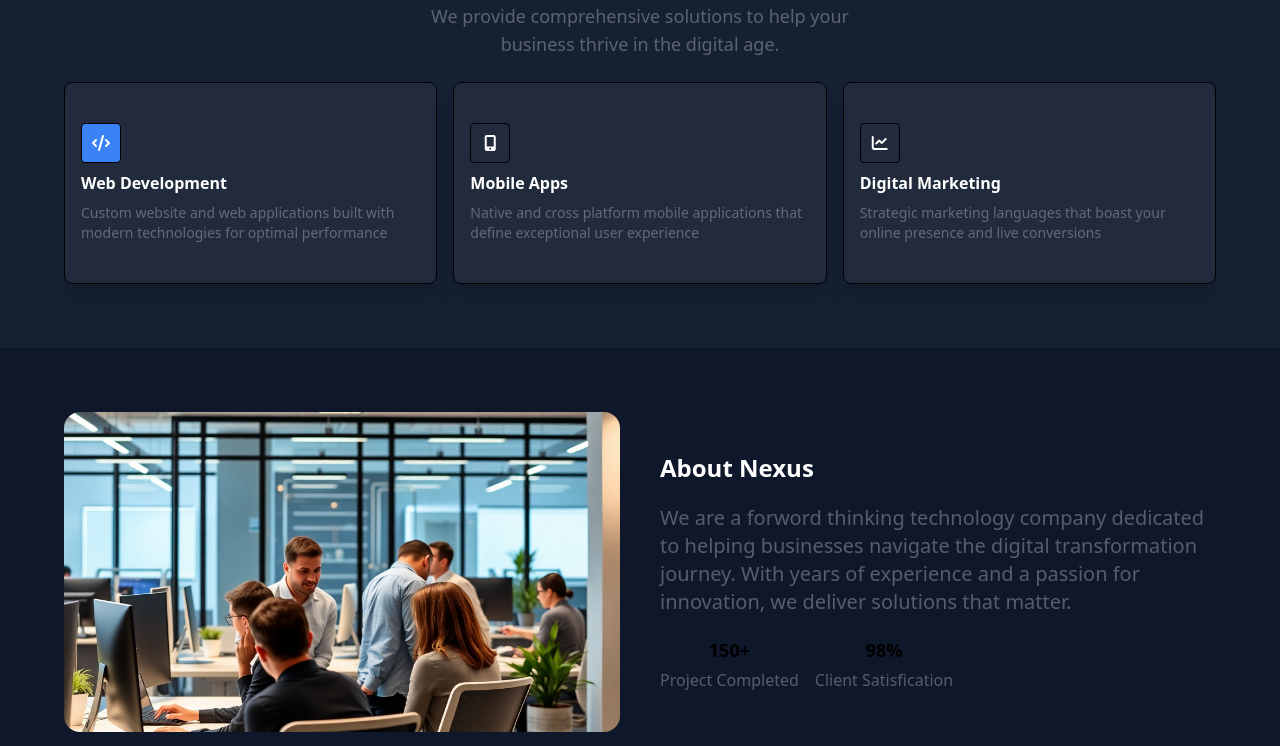
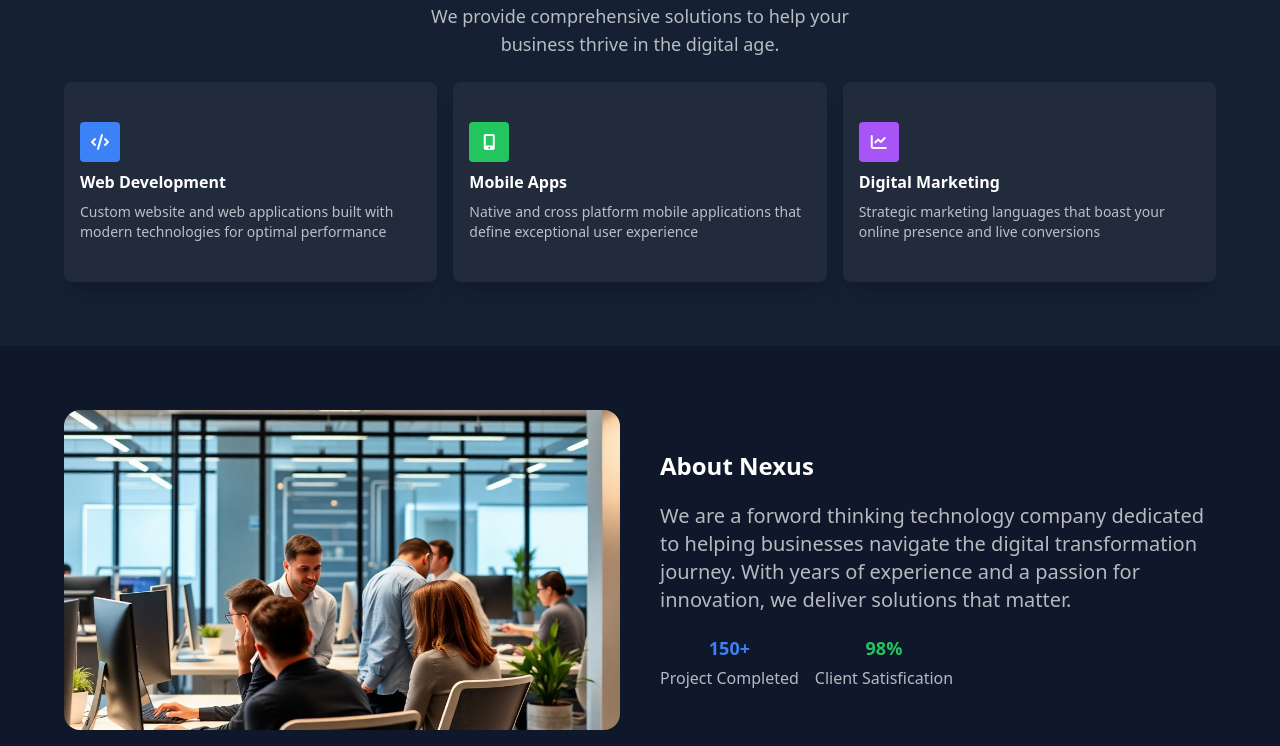
Before and after one commit to johneneh/tailwind-assignment, a website: page index.html in a window 1280 px wide. Shown: the part 734-1480 px from the top of the page. Drawn offline with Linux system fonts and the light colour scheme.

Commit message:
add comments and blend color to match design

```diff
--- a/index.html
+++ b/index.html
@@ -5,11 +5,15 @@
     <meta name="viewport" content="width=device-width, initial-scale=1.0">
     <title>Nexus</title>
     <link rel="stylesheet" href="./css/output.css">
+
     <!--font awesome cdn-->
     <link rel="stylesheet" href="https://cdnjs.cloudflare.com/ajax/libs/font-awesome/7.0.1/css/all.min.css">
 </head>
 
-<body class="bg-black">
+<body >
+
+     <!-------NAVIGATIONS------>
+
    <header class="h-16 max-w-full border-b border-white/30 sticky z-50 top-0 px-4 bg-dark-blue">
         <nav class="flex h-full w-full justify-between items-center lg:p-8">
            <div class="flex items-center">
@@ -21,30 +25,25 @@
 
 
 
-            <!-- Mobile -->
+            <!------- MOBILE NAV RESPONSE ------>
+
            <div class="md:hidden lg:hidden">
                 <button>
+
                     <i class="fa-solid fa-bars text-white"></i>
-
-                    <ul class="hidden">
-                        <li><a href="#">Home</a></li>
-                        <li><a href="#">Services</a></li>
-                        <li><a href="#">About</a></li>
-                        <li><a href="#">Contact</a></li>
-                        <li><a href="#">Get Started</a></li>
-                    </ul>
 
                 </button>
 
            </div>
 
-            <!-- Desktop/Tablet -->
+            <!----- DESKTOP AND TABLETS NAV RESPONSE----->
+
             <div class="hidden md:flex lg:flex  gap-8 items-center">
-                <ul class="flex gap-4 items-center text-white/30">
-                    <li class="hover:bg-light-blue hover:underline"><a href="#home">Home</a></li>
-                    <li class="hover:bg-light-blue hover:underline"><a href="#services">Services</a></li>
-                    <li class="hover:bg-light-blue hover:underline"><a href="#about">About</a></li>
-                    <li class="hover:bg-light-blue hover:underline"><a href="#contact">Contact</a></li>
+                <ul class="flex gap-4 items-center text-white/70">
+                    <li class="hover:bg-black hover:text-white "><a href="#home">Home</a></li>
+                    <li class="hover:bg-black hover:text-white "><a href="#services">Services</a></li>
+                    <li class="hover:bg-black hover:text-white "><a href="#about">About</a></li>
+                    <li class="hover:bg-black hover:text-white "><a href="#contact">Contact</a></li>
 
 
                 </ul>
@@ -58,14 +57,15 @@
     </header>
 
 
-    <!-- Hero -->
+    <!----------------------------------------------- HERO SECTION ------------------------------------------------------->
+
     <section class="bg-dark-blue py-20 " id="home">
         <div class="h-full w-9/10 max-w-7xl mx-auto flex flex-col lg:flex-row justify-center  gap-10">
 
            <div class="flex flex-col gap-7  md:h-full md:gap-10 items-center justify-center h-1/2 lg:w-1/2">
                 <h1 class="text-white font-bold text-2xl md:text-6xl lg:text-6xl w-9/10 "> Build Your <span class="text-light-blue">Digital</span> Future</h1>
 
-                <p class=" text-white/50 w-9/10 text-xl md:text-3xl">Transform your business with cutting-edge solutions that drive growth and innovation in the digital landscape.
+                <p class=" text-white/70 w-9/10 text-xl md:text-3xl">Transform your business with cutting-edge solutions that drive growth and innovation in the digital landscape.
 
                 </p>
 
@@ -76,6 +76,7 @@
                 </div>
            </div>
 
+            <!------IMAGE CONTAINER FOR HERO SECTION-------->
 
             <div class="h-1/2 flex justify-center lg:w-1/2 lg:items-center lg:h-full">
                 <img src="./images/hero-image.png" alt="image for hero section"
@@ -85,49 +86,52 @@
     </section>
 
 
-    <!-- Services -->
+    <!---------------------------------------------------------SERVICES SECTION----------------------------------------------------->
+
     <section class="py-16 bg-blue-shade w-full" id="services">
        <div class="w-9/10 max-w-7xl mx-auto flex flex-col gap-6">
             <div class="flex flex-col gap-2 items-center">
                 <h2 class="text-white font-bold text-2xl lg:text-4xl">Our Services</h2>
 
-                <p class="text-white/30 text-center w-9/10 max-w-120 lg:text-lg">
+                <p class="text-white/70 text-center w-9/10 max-w-120 lg:text-lg">
                     We provide comprehensive solutions to help your business thrive in the digital age.
                  </p>
             </div>
 
             <div class="grid grid-cols-1 md:grid-cols-3    lg:grid-cols-3 gap-4">
 
-                <!-- First Card -->
-                <div class="border rounded-lg flex flex-col gap-2 py-10 px-4 shadow-xl bg-white/5">
+                <!------CARD 1-------->
 
-                    <span class="self-start border w-10 h-10 flex justify-center items-center bg-light-blue rounded">
+                <div class="border-0 rounded-lg flex flex-col gap-2 py-10 px-4 shadow-xl  bg-white/5">
+
+                    <span class="self-start border-0 w-10 h-10 flex justify-center items-center bg-light-blue rounded">
                      <i class="fa-solid fa-code text-white"></i>
                     </span>
                     <h3 class="font-bold text-white">Web Development</h3>
-                    <p class="text-sm text-white/30">
+                    <p class="text-sm text-white/70">
                         Custom website and web applications built with modern technologies for optimal performance
                     </p>
                 </div>
 
-                <!-- second card -->
-                <div class="border rounded-lg flex flex-col gap-2 py-10 px-4 shadow-xl bg-white/5">
-                    <span class="self-start border w-10 h-10 flex justify-center items-center bg-green rounded">
+                <!-------CARD 2---------->
+
+                <div class="border-0 rounded-lg flex flex-col gap-2 py-10 px-4 shadow-xl bg-white/5">
+                    <span class="self-start border-0 w-10 h-10 flex justify-center items-center bg-green-accent rounded">
                      <i class="fa-solid fa-mobile-screen-button text-white"></i>
                     </span>
                     <h3 class="font-bold text-white">Mobile Apps</h3>
-                    <p class="text-sm text-white/30">
+                    <p class="text-sm text-white/70">
                         Native and cross platform mobile applications that define exceptional user experience
                     </p>
                 </div>
 
-                <!-- Third Card -->
-                <div class="border rounded-lg flex flex-col gap-2 py-10 px-4 shadow-xl bg-white/5">
-                    <span class="self-start border w-10 h-10 flex justify-center items-center bg-purple rounded">
+                <!-------- Card 3 --------->
+                <div class="border-0 rounded-lg flex flex-col gap-2 py-10 px-4 shadow-xl bg-white/5">
+                    <span class="self-start border-0 w-10 h-10 flex justify-center items-center bg-purple-accent rounded">
                         <i class="fa-solid fa-chart-line text-white"></i>
                     </span>
                     <h3 class="font-bold text-white">Digital Marketing</h3>
-                    <p class="text-sm text-white/30">
+                    <p class="text-sm text-white/70">
                         Strategic marketing languages that boast your online presence and live conversions
                     </p>
                 </div>
@@ -137,35 +141,40 @@
     </section>
 
 
-    <!-- About -->
+    <!-------------------------------------------------------About section------------------------------------------------------->
+
     <section class="bg-dark-blue w-full py-16" id="about">
         <div class="w-9/10 max-w-7xl mx-auto flex flex-col gap-10 md:flex-row items-center">
 
-             <div class="w-full md:w-1/2 h-80  overflow-hidden">
+            <!------IMAGE CONTAINER FOR ABOUT SECTION-------->
+
+            <div class="w-full md:w-1/2 h-80  overflow-hidden">
                 <img src="./images/about-image.png" alt="Image for about section" class="w-full h-full aspect-4/3 object-cover rounded-2xl">
             </div>
 
 
             <article class="flex flex-col gap-5 w-full md:w-1/2">
                 <h2 class="font-bold text-lg md:text-xl lg:text-2xl text-white">About Nexus</h2>
-                <p class="lg:text-xl text-white/30">
+                <p class="lg:text-xl text-white/70">
                    We are a forword thinking technology company dedicated to helping businesses navigate the digital transformation journey. With years of experience and a passion for innovation, we deliver solutions that matter.
                 </p>
 
                 <div class="flex gap-2 sm:gap-4">
                     <p class="flex flex-col gap-1">
-                        <span class="font-bold text-Light-blue text-center md:text-lg text-2xl">150+</span>
-                        <span class="text-xs text-center md:text-xs lg:text-base text-white/30">Project Completed</span>
+                        <span class="font-bold text-light-blue text-center md:text-lg text-2xl">150+</span>
+                        <span class="text-xs text-center md:text-xs lg:text-base text-white/70">Project Completed</span>
                     </p>
 
                     <P class="flex flex-col gap-1">
-                        <span class="font-bold text-Green text-center md:text-lg text-2xl">98%</span>
-                        <span class="text-xs text-center md:text-xs lg:text-base text-white/30">Client Satisfication</span>
+                        <span class="font-bold text-green-accent text-center md:text-lg text-2xl">98%</span>
+                        <span class="text-xs text-center md:text-xs lg:text-base text-white/70">Client Satisfication</span>
                     </P>
                 </div>
             </article>
         </div>
     </section>
+
+    <!-------------------------------------------------------CONTACT SECTION------------------------------------------------------->
 
     <section class="bg-blue-shade py-16 flex flex-col gap-10" id="contact">
         <div class="flex flex-col gap-2 items-center">
@@ -176,7 +185,7 @@
             </p>
         </div>
 
-        <form class="py-8 px-4 w-9/10 mx-auto border  rounded-2xl max-w-3xl md:flex justify-between shadow-2xl bg-white/5">
+        <form class="py-8 px-4 w-9/10 mx-auto border-0 border-t border-t-white/20  rounded-2xl max-w-3xl md:flex justify-between shadow-2xl bg-white/5">
             <div class="flex flex-col gap-4">
                 <div class="flex items-center gap-2">
                     <i class="fa-solid fa-envelope text-light-blue"></i>
@@ -211,6 +220,8 @@
 
     </section>
 
+    <!----------------------------------------------------FOOTER SECTION------------------------------------------------->
+
     <footer class="bg-blue-shade/95 w-full px-6 py-4">
        <div class="md:flex md:flex-row justify-between items-center">
             <div>
```
Also changed, not shown: css/output.css.
